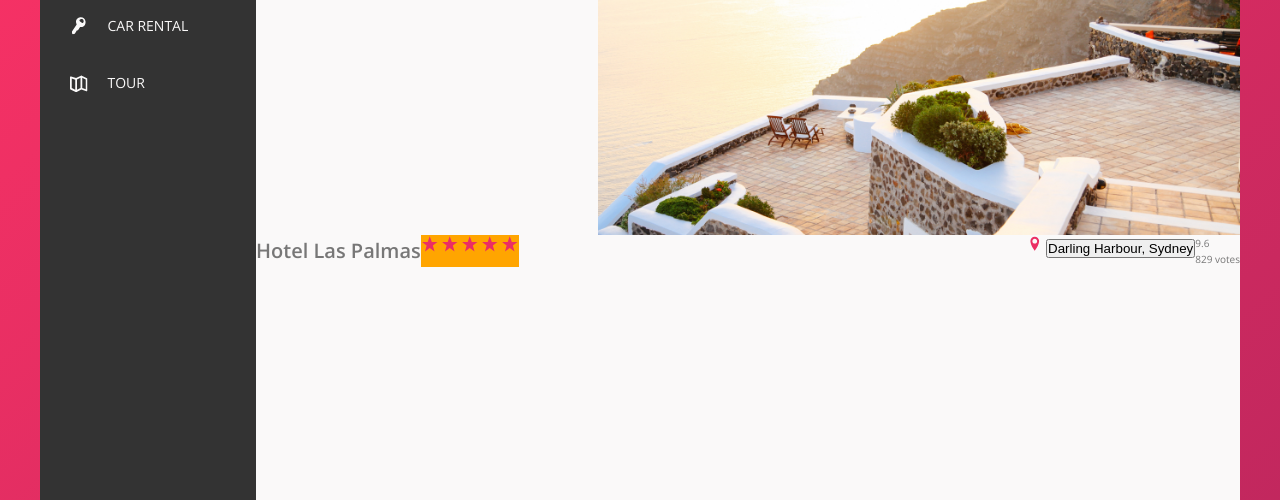
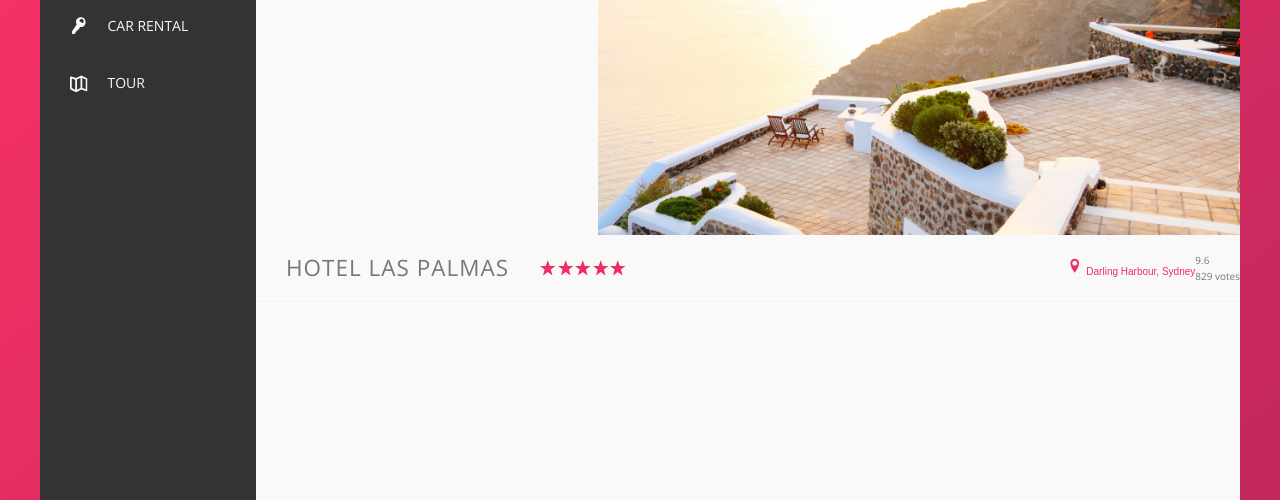
Before and after one commit to TimurJiangShan/TrilloProject, a website: page Trillo/index.html in a window 1280 px wide. Shown: the part 300-800 px from the top of the page. Drawn offline with nearby package versions, Linux system fonts and the light colour scheme.

Commit message:
polish the overview part

```diff
--- a/Trillo/sass/_components.scss
+++ b/Trillo/sass/_components.scss
@@ -215,16 +215,23 @@
 .overview {
     display: flex;
     //justify-content: space-between;
+    border-bottom: 1px solid var(--color-grey-light-2);
+    align-items: center;
 
 
     &__heading {
-
+        font-size: 2.25rem;
+        font-weight: 300;
+        text-transform: uppercase;
+        letter-spacing: 1px;
+        padding: 1.5rem 3rem;
     }
 
     &__stars {
         //flex: 1;
         margin-right: auto;
-        background-color: orange;
+        background-color: red($color: #000000);
+        display: flex;
     }
 
     &__icon-star,
@@ -251,3 +258,24 @@
 
 
 }
+
+////////////////////////////
+// BUTTON INLINE
+
+
+.btn-inline {
+    border: none;
+    color: var(--color-primary);
+    font-size: inherit;
+    border-bottom: 1px soild currentColor;
+    padding-bottom: 2px;
+    display: inline-block;
+    background-color: transparent;
+    cursor: pointer;
+
+
+
+    &:hover {
+        color: var(--color-grey-dark-1);
+    }
+}
--- a/Trillo/sass/_layout.scss
+++ b/Trillo/sass/_layout.scss
@@ -11,7 +11,7 @@
     font-size: 1.4rem;
     height: 7rem;
     background-color: #fff;
-    border-bottom: var(--color-grey-light-2);
+    border-bottom: 1px soild var(--color-grey-light-2);
 
     display: flex;
     justify-content: space-between;
```
Also changed, not shown: Trillo/css/style.css.
